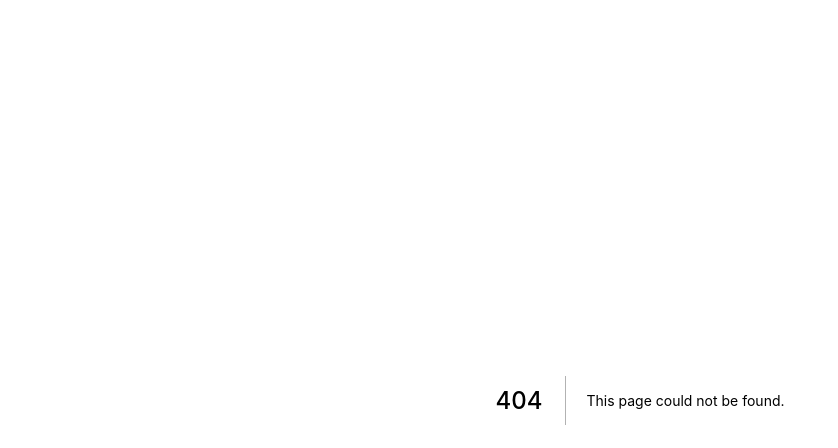
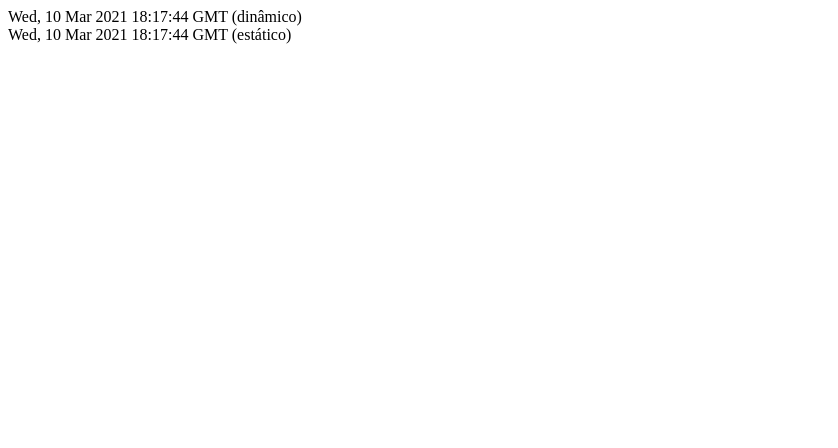
Before and after one commit to josilenonascimento/unique-idea, a Next.js app: page /tempo in a window 1280 px wide. Before the commit this address had no page. Shown: the top 448 px of the page, without its empty margins (0-838 px from the left). Built offline with nearby package versions, Linux system fonts and the light colour scheme.

Commit message:
adicionando logs

```diff
--- /dev/null
+++ b/pages/tempo.js
@@ -0,0 +1,25 @@
+function Tempo(props) {
+  console.log('-> passando pelo front-end')
+  const dynamicDate = new Date()
+  const dynamicDateString = dynamicDate.toGMTString()
+  return (
+    <div>
+      <div>{dynamicDateString} (dinâmico)</div>
+      <div>{props.staticDateString} (estático)</div>
+    </div>
+  )
+}
+
+export function getStaticProps() {
+  console.log('-> passando pelo getStaticProps')
+  const staticDate = new Date()
+  const staticDateString = staticDate.toGMTString()
+
+  return {
+    props: {
+      staticDateString
+    }
+  }
+}
+
+export default Tempo
```
